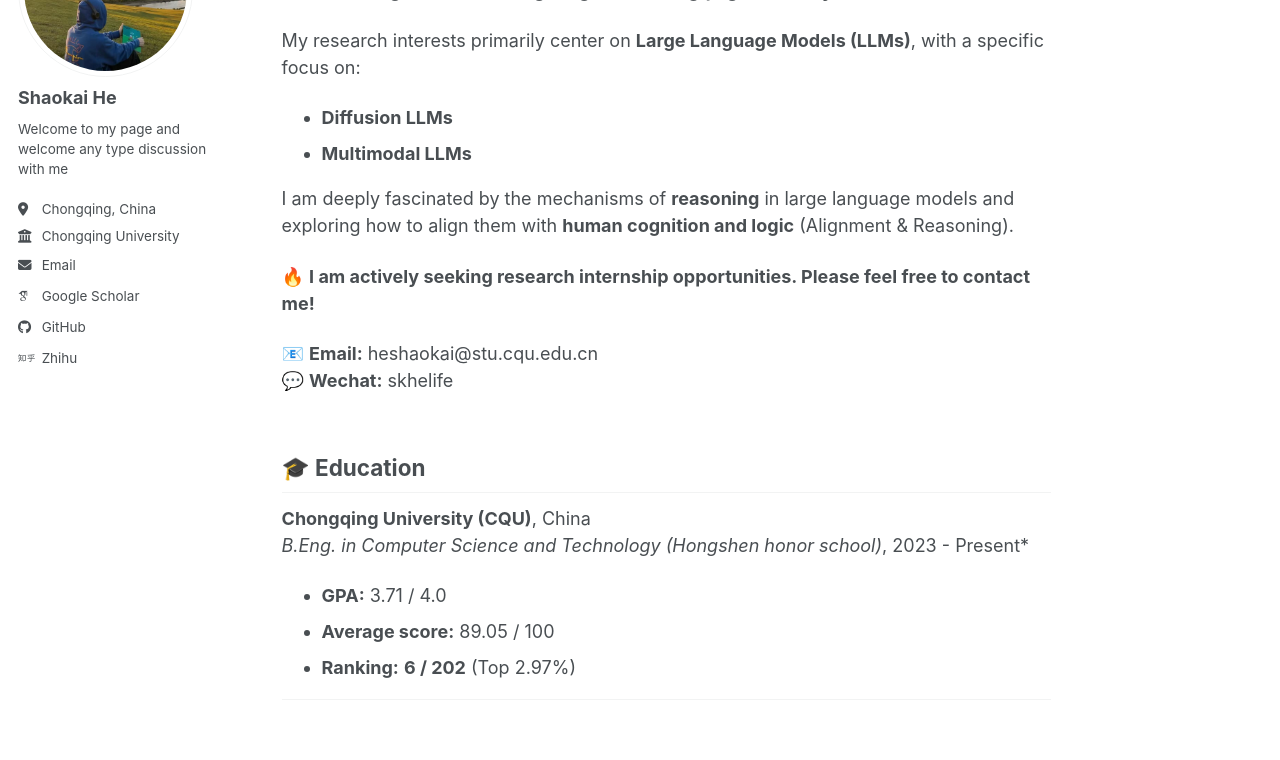
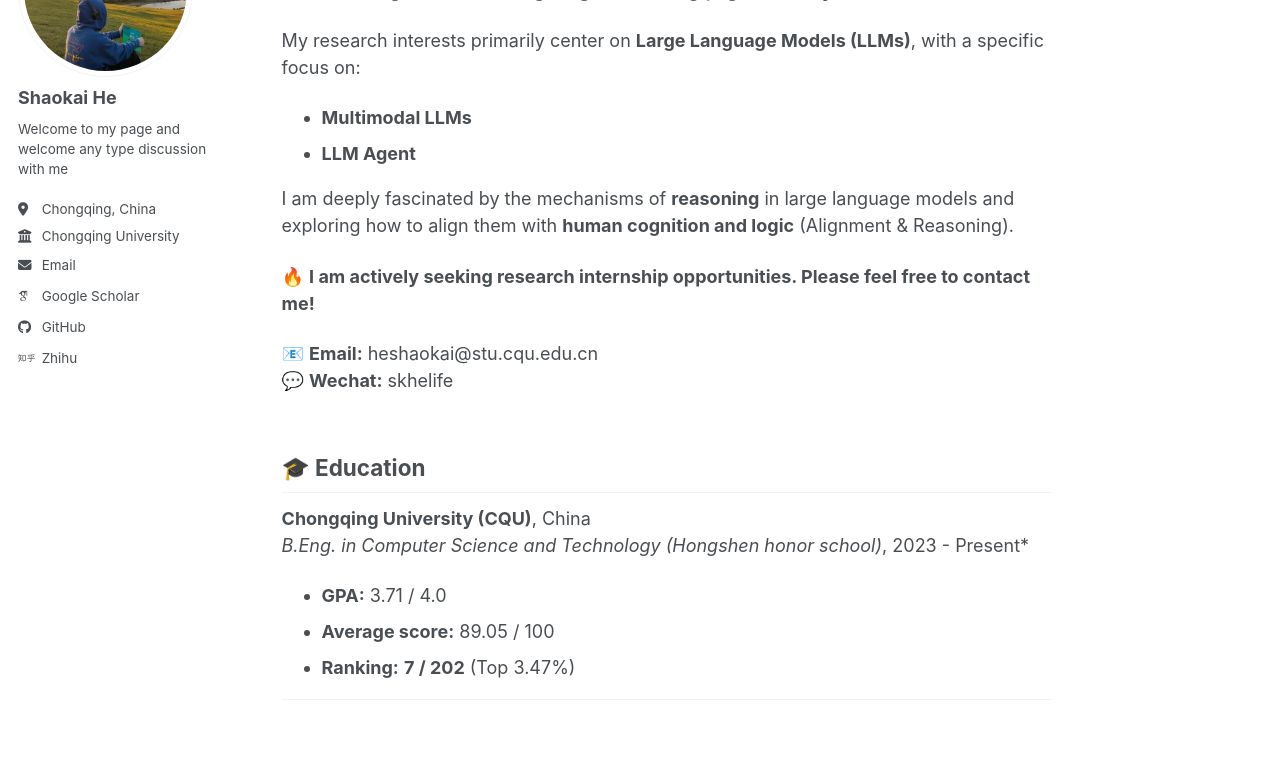
Before and after one commit to skhelife/skhelife.github.io, a Jekyll site: the page built from _pages/about.md, in a window 1280 px wide and 1400 px high. Shown: the part 217-977 px from the top of the window. Built offline with Jekyll 4.4.1, drawn with Linux system fonts in a browser that asks for light colours; some web fonts are replaced; a script bundle is joined from its source files by our own code; library files that are not in the unit come from our copies.

Commit message:
Revise research focus and ranking details
Updated research interests and academic ranking.

```diff
--- a/_pages/about.md
+++ b/_pages/about.md
@@ -13,8 +13,8 @@ redirect_from:
 I am a **third-year** Undergraduate Student of **Computer Science and Technology (Top-notch Undergraduate Training Program)**, **Chongqing University**, China.
 
 My research interests primarily center on **Large Language Models (LLMs)**, with a specific focus on:
-* **Diffusion LLMs**
 * **Multimodal LLMs**
+* **LLM Agent**
 
 I am deeply fascinated by the mechanisms of **reasoning** in large language models and exploring how to align them with **human cognition and logic** (Alignment & Reasoning).
 
@@ -30,7 +30,7 @@ I am deeply fascinated by the mechanisms of **reasoning** in large language mode
 *B.Eng. in Computer Science and Technology (Hongshen honor school)*,  2023 - Present*
 * **GPA:** 3.71 / 4.0
 * **Average score:** 89.05 / 100
-* **Ranking:** **6 / 202** (Top 2.97%)
+* **Ranking:** **7 / 202** (Top 3.47%)
 
 ---
 <h2 id="publications" style="margin-top: 60px;">📝 Publications</h2>
```
